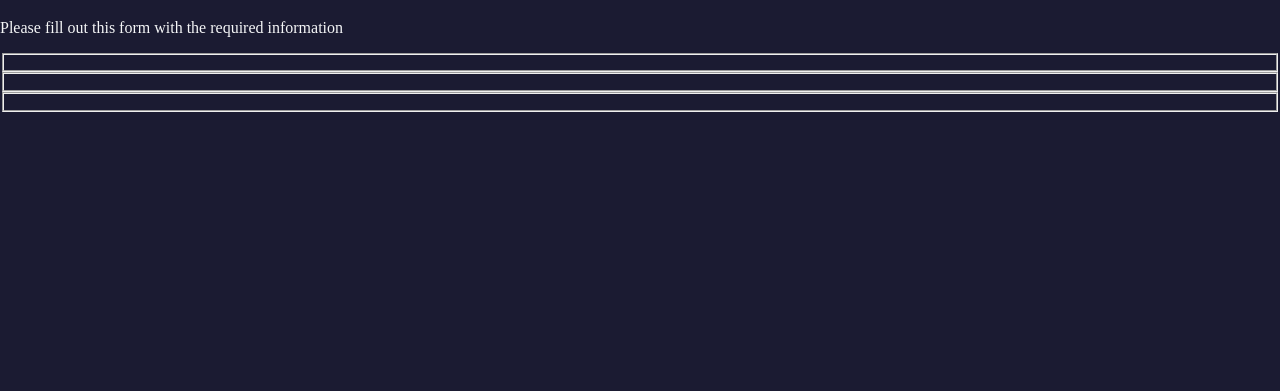
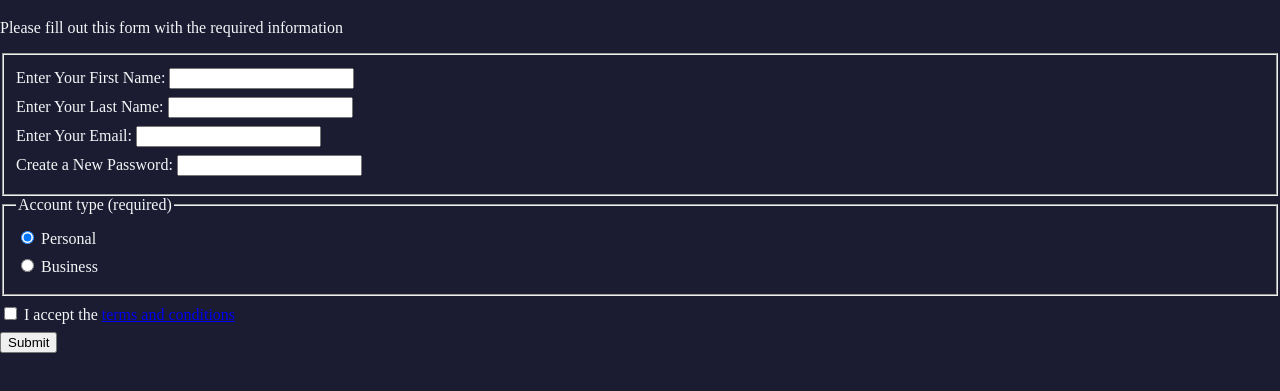
Before and after one commit to Sylva-q/Registration-form, a plain HTML site: page index.html in a window 1280 px wide. Shown: the part 61-452 px from the top of the page. Drawn offline with Linux system fonts and the light colour scheme.

Commit message:
Update index.html
fieldset-label-input

```diff
--- a/index.html
+++ b/index.html
@@ -10,7 +10,23 @@
     <p>Please fill out this form with the required information</p>
     <form method="post" action='https://register-demo.freecodecamp.org'>
       <fieldset>
+        <label for="first-name">Enter Your First Name: <input id="first-name" type="text" required /></label>
+        <!--using for attribute in label and id attribute in input to connect input and label elements-->
+        <label for="last-name">Enter Your Last Name: <input id="last-name" type="text" required /></label>
+        <label for="email">Enter Your Email: <input id="email" type="email" required /></label>
+        <label for="new-password">Create a New Password: <input id="new-password" type="password" pattern="[a-z0-5]{8,}" required /></label>
       </fieldset>
-      <fieldset></fieldset>
-      <fieldset></fieldset>
+      <fieldset>
+        <legend>Account type (required)</legend>
+        <label for="personal-account"><input id="personal-account" type="radio" name="account-type" checked /> Personal</label>
+        <label for="business-account"><input id="business-account" type="radio" name="account-type" /> Business</label>
+        <!--name="account-type" makes it not possible to select both radio inputs at the same time.-->
+      </fieldset>
+
+      <label for="terms-and-conditions">
+          <input id="terms-and-conditions" type="checkbox" required /> I accept the <a href="https://www.freecodecamp.org/news/terms-of-service/">terms and conditions</a>
+        </label>
+      <input type="submit" value="Submit" />
     </form>
+  </body>
+</html>
```
